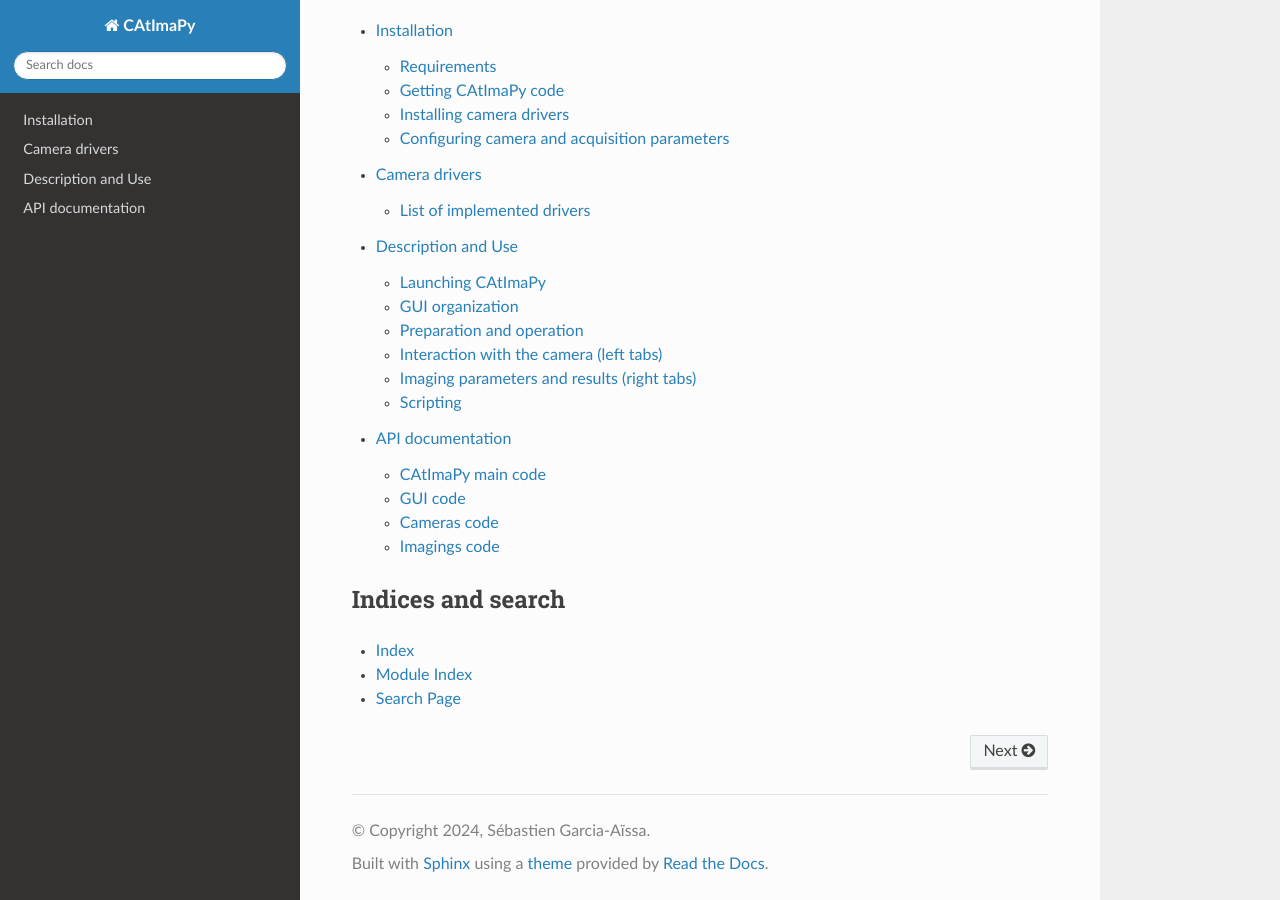
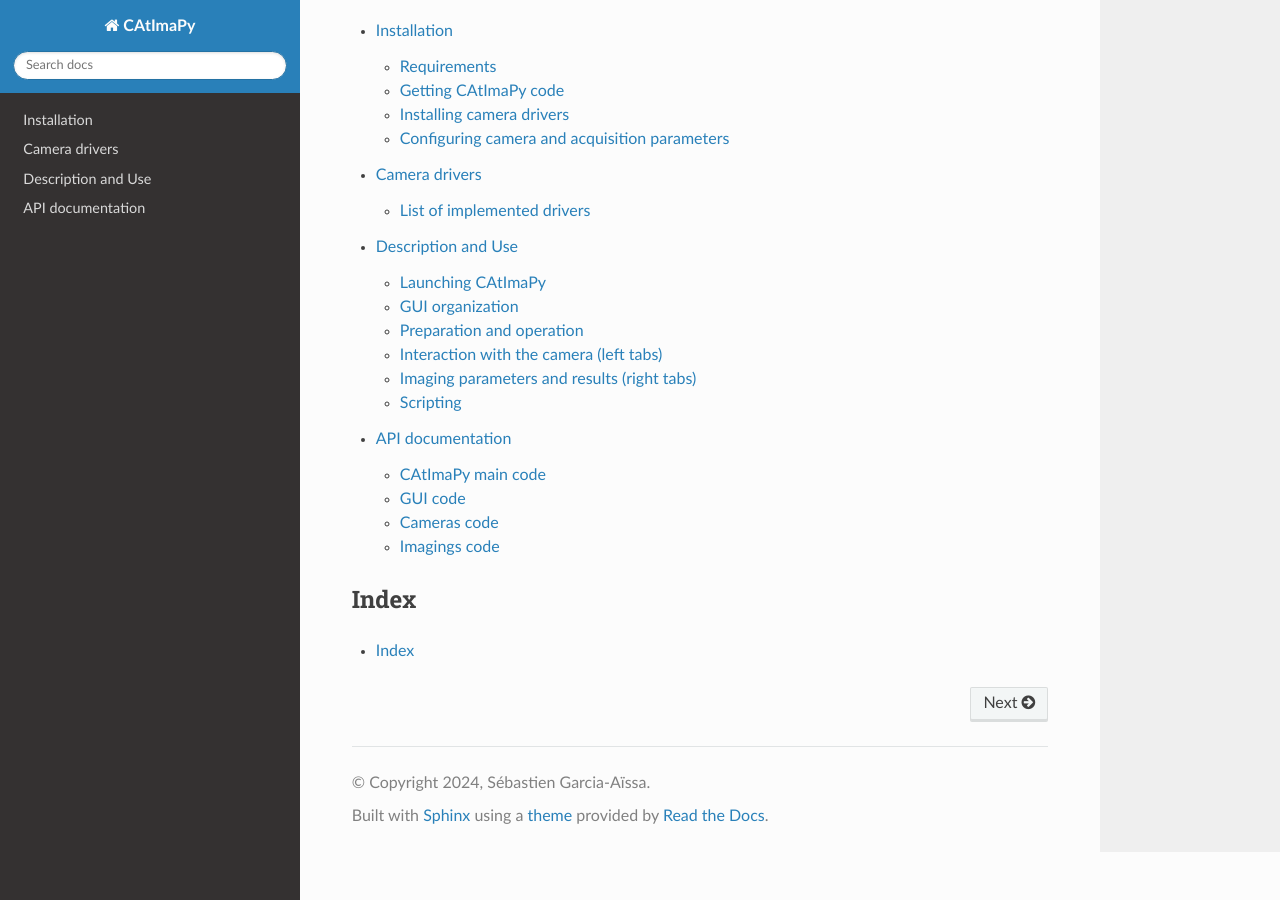
Before and after one commit to SebastienGarciaAissa/CAtImaPy, a Sphinx documentation site: the page built from docs/index.rst, in a window 1280 px wide and 900 px high, scrolled down 868 px. Built offline with Sphinx 7.4.7 and the Read the Docs theme 2.0.0, drawn with Linux system fonts in a browser that asks for light colours.

Commit message:
removing useless things in doc

```diff
--- a/docs/index.rst
+++ b/docs/index.rst
@@ -29,9 +29,7 @@ Contents
 
 
 
-Indices and search
-==================
+Index
+=====
 
 * :ref:`genindex`
-* :ref:`modindex`
-* :ref:`search`
```
